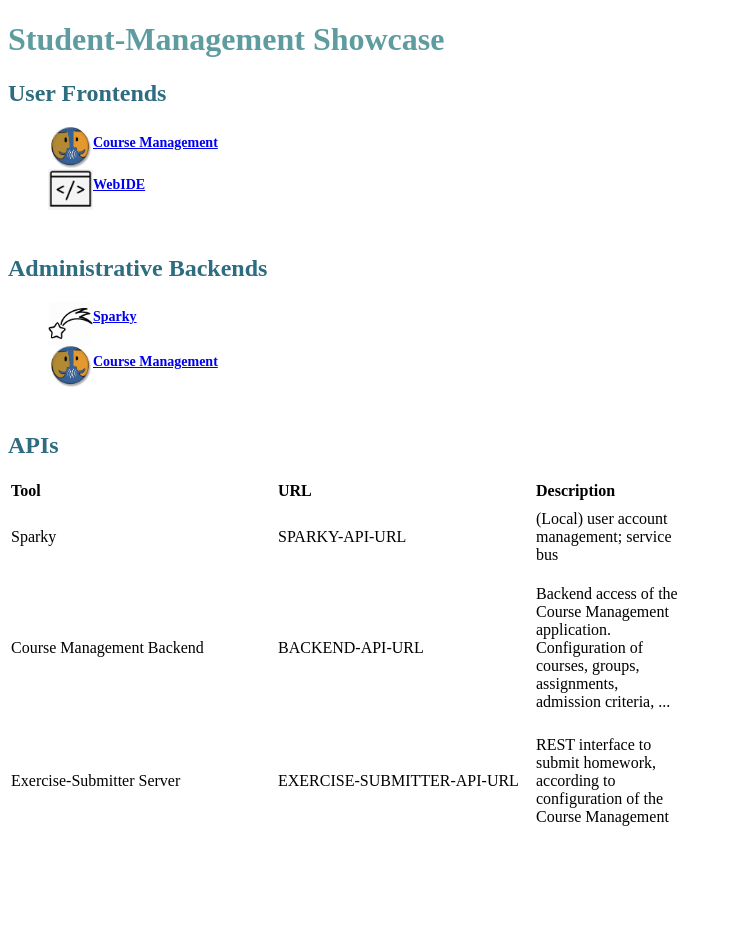
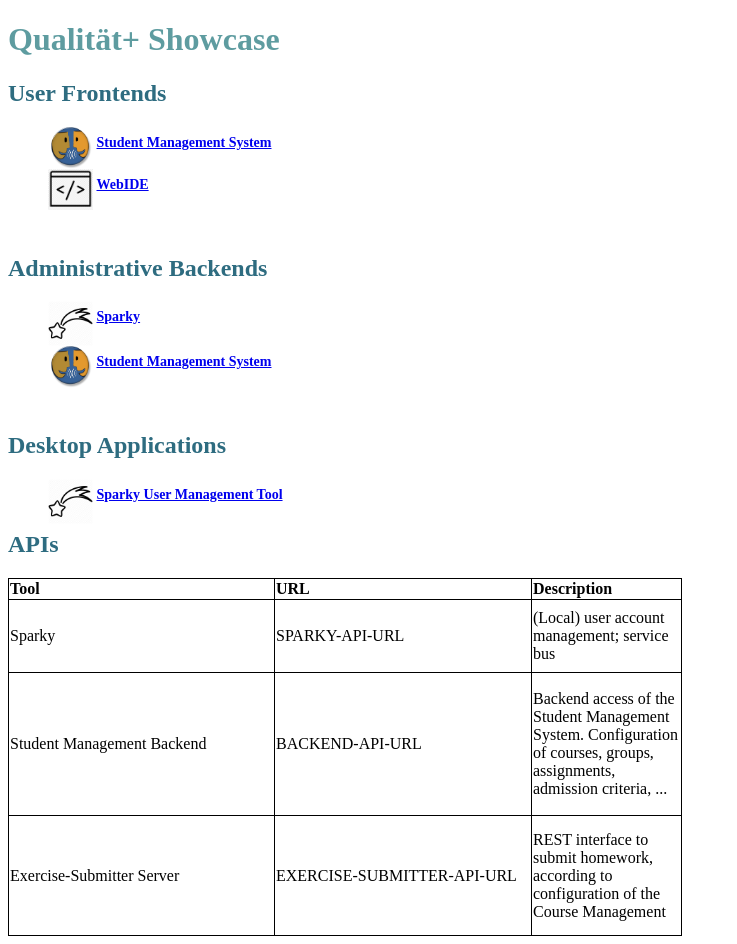
Before and after one commit to Student-Management-System/StuMgmtDocker, a plain HTML site: page showcase/index.html in a window 1280 px wide. Shown: the whole page, without its empty margins (0-737 px from the left). Before the commit the page ends 845 px from the top, so only its background shows below. Drawn offline with Linux system fonts and the light colour scheme.

Commit message:
Adds: User Sparky to showcase/Dockerfile
+ renaming of tools in showcase

```diff
--- a/showcase/index.html
+++ b/showcase/index.html
@@ -2,24 +2,34 @@
 <html>
     <head>
         <meta charset="utf-8">
-        <title>Student-Management Showcase</title>
+        <title>Qualität+ Showcase</title>
+        <style>
+        table, th, td {
+          border: 1px solid black;
+          border-collapse: collapse;
+        }
+        </style>
     </head>
 
     <body>
-        <!-- ####### Created with https://html-online.com/editor/ #########-->
-        <h1 style="color: #5e9ca0;">Student-Management Showcase</h1>
+         <!-- ####### Created with https://html-online.com/editor/ #########-->
+        <h1 style="color: #5e9ca0;">Qualität+ Showcase</h1>
         <h2 style="color: #2e6c80;">User Frontends</h2>
         <ol style="list-style: none; font-size: 14px; line-height: 32px; font-weight: bold;">
-            <li style="clear: both;"><img style="float: left;" src="img/interaction.png" alt="Course Management" width="45" /> <a href="FRONT-END-URL">Course Management</a></li>
-            <li style="clear: both;"><img style="float: left;" src="img/ide.jpg" alt="WebIDE" width="45" /> <a href="WEB-IDE-URL">WebIDE</a></li>
+            <li style="clear: both;"><img style="float: left;" src="img/interaction.png" alt="Course Management" width="45" />&nbsp;<a href="FRONT-END-URL">Student Management System</a></li>
+            <li style="clear: both;"><img style="float: left;" src="img/ide.jpg" alt="WebIDE" width="45" />&nbsp;<a href="WEB-IDE-URL">WebIDE</a></li>
         </ol>
         <p>&nbsp;</p>
         <h2 style="color: #2e6c80;">Administrative Backends</h2>
         <ol style="list-style: none; font-size: 14px; line-height: 32px; font-weight: bold;">
-            <li style="clear: both;"><img style="float: left;" src="img/spark.png" alt="Sparky" width="45" /> <a href="SPARKY-SWAGGER-URL">Sparky</a></li>
-            <li style="clear: both;"><img style="float: left;" src="img/interaction.png" alt="Course Management" width="45" /><a href="STU-MGMT-SWAGGER-URL">Course Management</a></li>
+            <li style="clear: both;"><img style="float: left;" src="img/spark.png" alt="Sparky" width="45" />&nbsp;<a href="SPARKY-SWAGGER-URL">Sparky</a></li>
+            <li style="clear: both;"><img style="float: left;" src="img/interaction.png" alt="Course Management" width="45" />&nbsp;<a href="STU-MGMT-SWAGGER-URL">Student Management System</a></li>
         </ol>
         <p>&nbsp;</p>
+        <h2 style="color: #2e6c80;">Desktop Applications</h2>
+        <ol style="list-style: none; font-size: 14px; line-height: 32px; font-weight: bold;">
+            <li style="clear: both;"><img style="float: left;" src="img/spark.png" alt="Sparky" width="45" />&nbsp;<a href="misc/User-Sparky.jar">Sparky User Management Tool</a></li>
+        </ol>
         <h2 style="color: #2e6c80;">APIs</h2>
         <table class="editorDemoTable" style="height: 358px;">
             <thead>
@@ -36,9 +46,9 @@
                     <td style="height: 20px; width: 147px;">(Local) user account management; service bus</td>
                 </tr>
                     <tr style="height: 20px;">
-                    <td style="height: 20px; width: 263px;">Course Management Backend</td>
+                    <td style="height: 20px; width: 263px;">Student Management Backend</td>
                     <td style="height: 20px; width: 254px;">BACKEND-API-URL</td>
-                    <td style="height: 20px; width: 147px;">Backend access of the Course Management application. Configuration of courses, groups, assignments, admission criteria, ...</td>
+                    <td style="height: 20px; width: 147px;">Backend access of the Student Management System. Configuration of courses, groups, assignments, admission criteria, ...</td>
                 </tr>
                     <tr style="height: 22px;">
                     <td style="height: 22px; width: 263px;">Exercise-Submitter Server</td>
```
Also changed, not shown: 3 other files.
